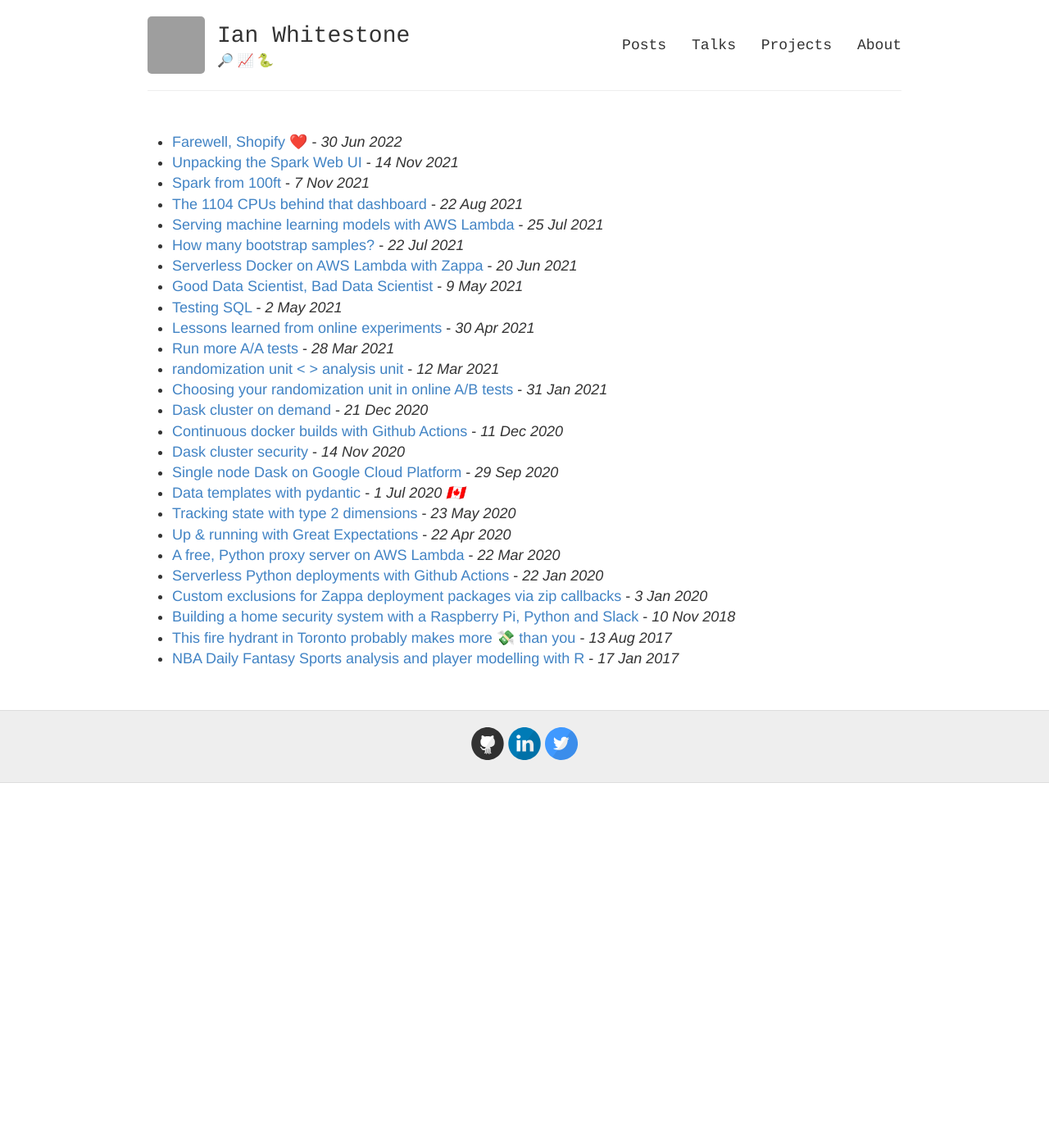
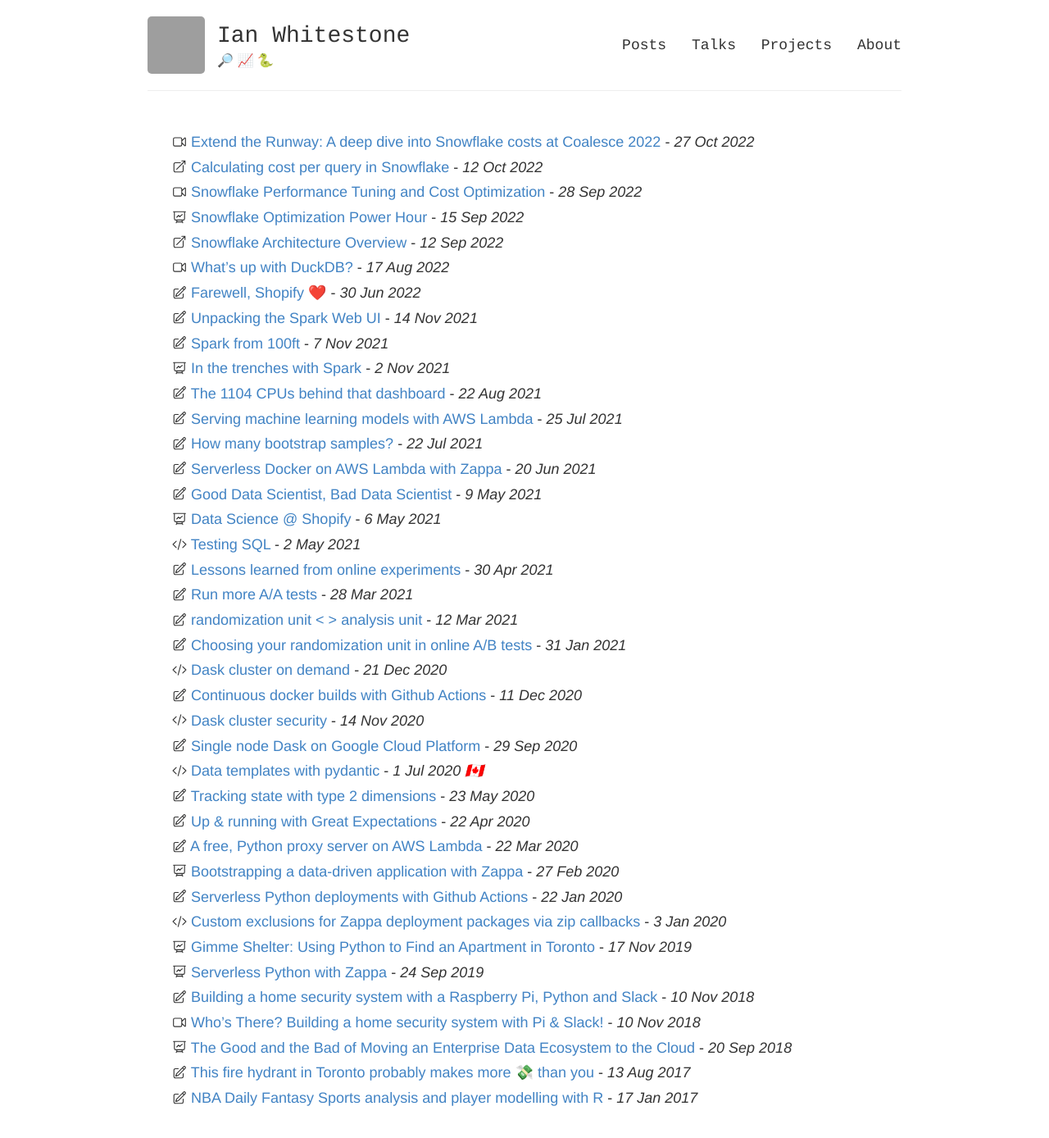
Before and after one commit to ian-whitestone/ian-whitestone.github.io, a Jekyll site: the page built from index.html, in a window 1280 px wide and 1400 px high. Shown: the top 1388 px of the window at 82% size. Built offline with Jekyll 4.4.1, drawn with Linux system fonts in a browser that asks for light colours; grey boxes are pictures that could not be loaded.

Commit message:
Add all content to homepage with svg icons

```diff
--- /dev/null
+++ b/_posts/2018-11-10-home-security-system.md
@@ -0,0 +1,7 @@
+---
+layout: post
+title: "Who’s There? Building a home security system with Pi & Slack!"
+link: https://www.youtube.com/watch?v=hvV6EKfThL8&t=4s
+type: video
+comments: false
+---
--- /dev/null
+++ b/_posts/2019-11-17-pycon-canada-2019.md
@@ -0,0 +1,7 @@
+---
+layout: post
+title: "Gimme Shelter: Using Python to Find an Apartment in Toronto"
+link: https://ianwhitestone.work/slides/pycon-canada-2019.html
+type: slides
+comments: false
+---
--- /dev/null
+++ b/_posts/2022-09-15-snowflake-optimization-power-hour.md
@@ -0,0 +1,7 @@
+---
+layout: post
+title: "Snowflake Optimization Power Hour"
+link: https://select.dev/posts/snowflake-optimization-power-hour
+type: slides
+comments: false
+---
--- /dev/null
+++ b/_posts/2022-10-12-cost-per-query.md
@@ -0,0 +1,7 @@
+---
+layout: post
+title: "Calculating cost per query in Snowflake"
+link: https://select.dev/posts/cost-per-query
+type: external
+comments: false
+---
--- /dev/null
+++ b/_posts/2022-10-27-extend-the-runway.md
@@ -0,0 +1,7 @@
+---
+layout: post
+title: "Extend the Runway: A deep dive into Snowflake costs at Coalesce 2022"
+link: https://select.dev/posts/extend-the-runway
+type: video
+comments: false
+---
--- a/index.html
+++ b/index.html
@@ -4,20 +4,73 @@
 
 <ul class="posts">
   {% for post in site.posts %}
-  {% assign post_date =  post.date | date: '%m-%d' %}
+  {% assign post_date = post.date | date: '%m-%d' %}
 
-  {% unless
-    post.title == "Title to hide"
-  %}
-    <li>
-      <a href="{{ site.baseurl }}{{ post.url }}">{{ post.title }}</a> -
-      {% if post_date == "07-01"  %}
-      <i>{{ post.date | date: "%-d %b %Y" }} 🇨🇦</i>
-      {% else %}
-      <i>{{ post.date | date: "%-d %b %Y" }}</i>
-      {% endif %}
-    </li>
-  {% endunless %}
+  <p style="margin-top: 3px; margin-bottom: 3px;">
+
+    {% if post.type == 'external' %}
+    <span style="display: inline-block; vertical-align: top">
+      <svg xmlns="http://www.w3.org/2000/svg" fill="none" viewBox="0 0 24 24" stroke-width="1.5" stroke="currentColor"
+        height="1em" width="1em" style="margin-top: 2.5px">
+        <path stroke-linecap="round" stroke-linejoin="round"
+          d="M13.5 6H5.25A2.25 2.25 0 003 8.25v10.5A2.25 2.25 0 005.25 21h10.5A2.25 2.25 0 0018 18.75V10.5m-10.5 6L21 3m0 0h-5.25M21 3v5.25" />
+      </svg>
+    </span>
+    {% elsif post.type == 'slides' %}
+    <span style="display: inline-block; vertical-align: top">
+      <svg xmlns="http://www.w3.org/2000/svg" fill="none" viewBox="0 0 24 24" stroke-width="1.5" stroke="currentColor"
+        height="1em" width="1em" style="margin-top: 2.5px">
+        <path stroke-linecap="round" stroke-linejoin="round"
+          d="M3.75 3v11.25A2.25 2.25 0 006 16.5h2.25M3.75 3h-1.5m1.5 0h16.5m0 0h1.5m-1.5 0v11.25A2.25 2.25 0 0118 16.5h-2.25m-7.5 0h7.5m-7.5 0l-1 3m8.5-3l1 3m0 0l.5 1.5m-.5-1.5h-9.5m0 0l-.5 1.5m.75-9l3-3 2.148 2.148A12.061 12.061 0 0116.5 7.605" />
+      </svg>
+    </span>
+    {% elsif post.type == 'code' %}
+    <span style="display: inline-block; vertical-align: top">
+      <svg xmlns="http://www.w3.org/2000/svg" fill="none" viewBox="0 0 24 24" stroke-width="1.5" stroke="currentColor"
+        height="1em" width="1em" style="margin-top: 2.5px">
+        <path stroke-linecap="round" stroke-linejoin="round"
+          d="M17.25 6.75L22.5 12l-5.25 5.25m-10.5 0L1.5 12l5.25-5.25m7.5-3l-4.5 16.5" />
+      </svg>
+    </span>
+    {% elsif post.type == 'video' %}
+    <span style="display: inline-block; vertical-align: top">
+      <svg xmlns="http://www.w3.org/2000/svg" fill="none" viewBox="0 0 24 24" stroke-width="1.5" stroke="currentColor"
+        height="1em" width="1em" style="margin-top: 2.5px">
+        <path stroke-linecap="round"
+          d="M15.75 10.5l4.72-4.72a.75.75 0 011.28.53v11.38a.75.75 0 01-1.28.53l-4.72-4.72M4.5 18.75h9a2.25 2.25 0 002.25-2.25v-9a2.25 2.25 0 00-2.25-2.25h-9A2.25 2.25 0 002.25 7.5v9a2.25 2.25 0 002.25 2.25z" />
+      </svg>
+    </span>
+    {% elsif post.type == 'video' %}
+    <span>
+      <svg xmlns="http://www.w3.org/2000/svg" fill="none" viewBox="0 0 24 24" stroke-width="1.5" stroke="currentColor"
+        height="1em" width="1em">
+        <path stroke-linecap="round"
+          d="M15.75 10.5l4.72-4.72a.75.75 0 011.28.53v11.38a.75.75 0 01-1.28.53l-4.72-4.72M4.5 18.75h9a2.25 2.25 0 002.25-2.25v-9a2.25 2.25 0 00-2.25-2.25h-9A2.25 2.25 0 002.25 7.5v9a2.25 2.25 0 002.25 2.25z" />
+      </svg>
+    </span>
+    {% else %}
+    <span style="display: inline-block; vertical-align: top">
+      <svg xmlns="http://www.w3.org/2000/svg" fill="none" viewBox="0 0 24 24" stroke-width="1.5" stroke="currentColor"
+        height="1em" width="1em" style="margin-top: 2.5px">
+        <path stroke-linecap="round" stroke-linejoin="round"
+          d="M16.862 4.487l1.687-1.688a1.875 1.875 0 112.652 2.652L10.582 16.07a4.5 4.5 0 01-1.897 1.13L6 18l.8-2.685a4.5 4.5 0 011.13-1.897l8.932-8.931zm0 0L19.5 7.125M18 14v4.75A2.25 2.25 0 0115.75 21H5.25A2.25 2.25 0 013 18.75V8.25A2.25 2.25 0 015.25 6H10" />
+      </svg>
+    </span>
+    {% endif %}
+
+
+    {% if post.link %}
+    <a href="{{ post.link }}">{{ post.title }}</a> -
+    {% else %}
+    <a href="{{ site.baseurl }}{{ post.url }}">{{ post.title }}</a> -
+    {% endif %}
+
+    {% if post_date == "07-01" %}
+    <i>{{ post.date | date: "%-d %b %Y" }} 🇨🇦</i>
+    {% else %}
+    <i>{{ post.date | date: "%-d %b %Y" }}</i>
+    {% endif %}
+  </p>
 
   {% endfor %}
 
```
Also changed, not shown: _posts/2018-09-20-cloud-migration.md (added, +7 -0 lines), _posts/2019-09-24-serverless-python-zappa.md (added, +7 -0 lines), _posts/2020-01-03-zappa-zip-callbacks.md (+1 -0 lines), _posts/2020-02-27-serverless-python-meetup.md (added, +7 -0 lines), _posts/2020-07-01-data-templates-with-pydantic.md (+1 -0 lines), _posts/2020-11-14-dask-cluster-security.md (+1 -0 lines), _posts/2020-12-21-dask-on-demand.md (+1 -0 lines), _posts/2021-05-02-testing-sql.md (+1 -0 lines), _posts/2021-05-06-data-science-at-shopify.md (added, +7 -0 lines), _posts/2021-11-02-spark-trenches.md (added, +7 -0 lines), _posts/2022-08-17-whats-up-with-duckdb.md (added, +7 -0 lines), _posts/2022-09-12-snowflake-architecture.md (added, +7 -0 lines), _posts/2022-09-28-snowflake-toronto-user-group-sep.md (added, +7 -0 lines).
